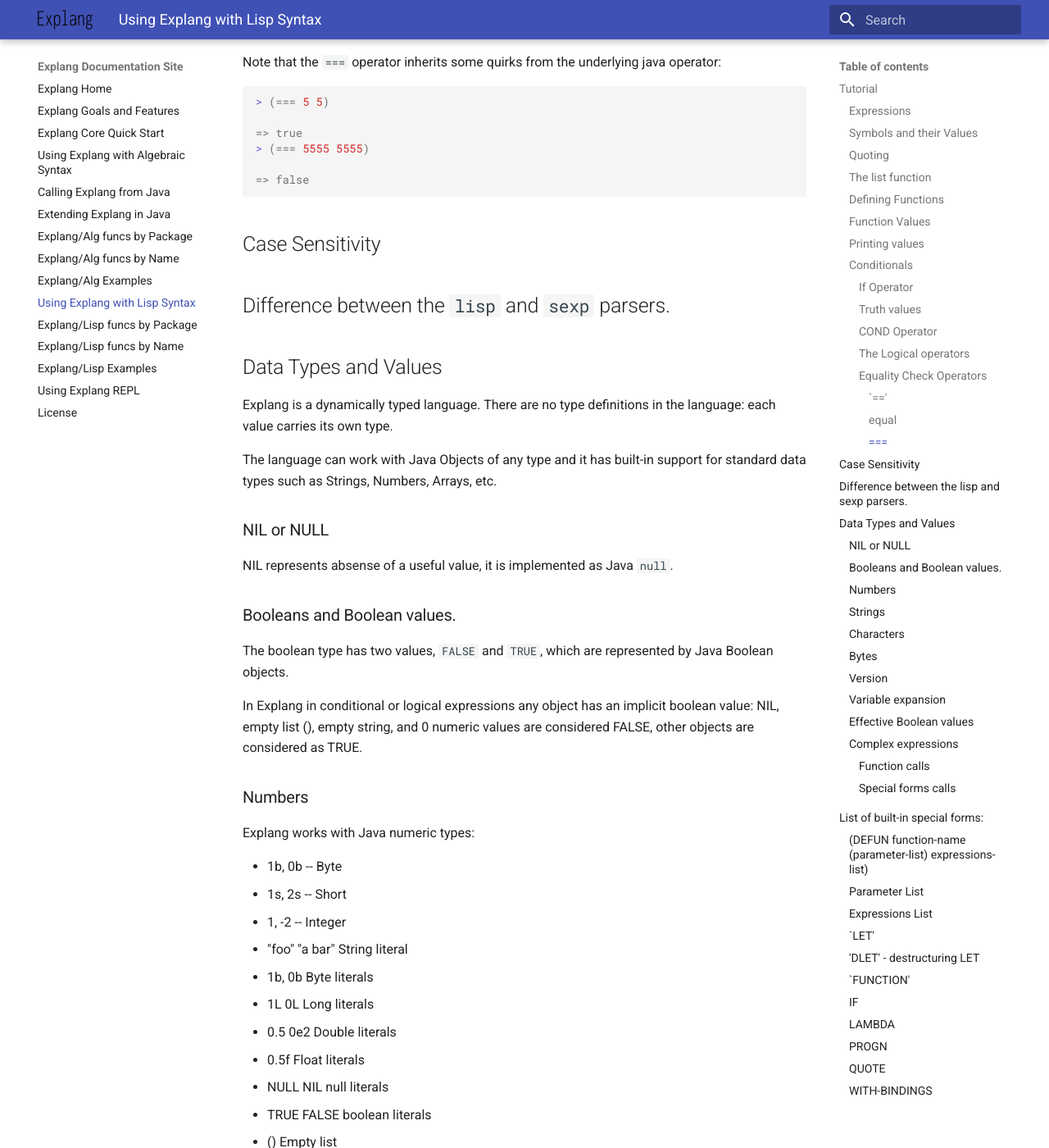
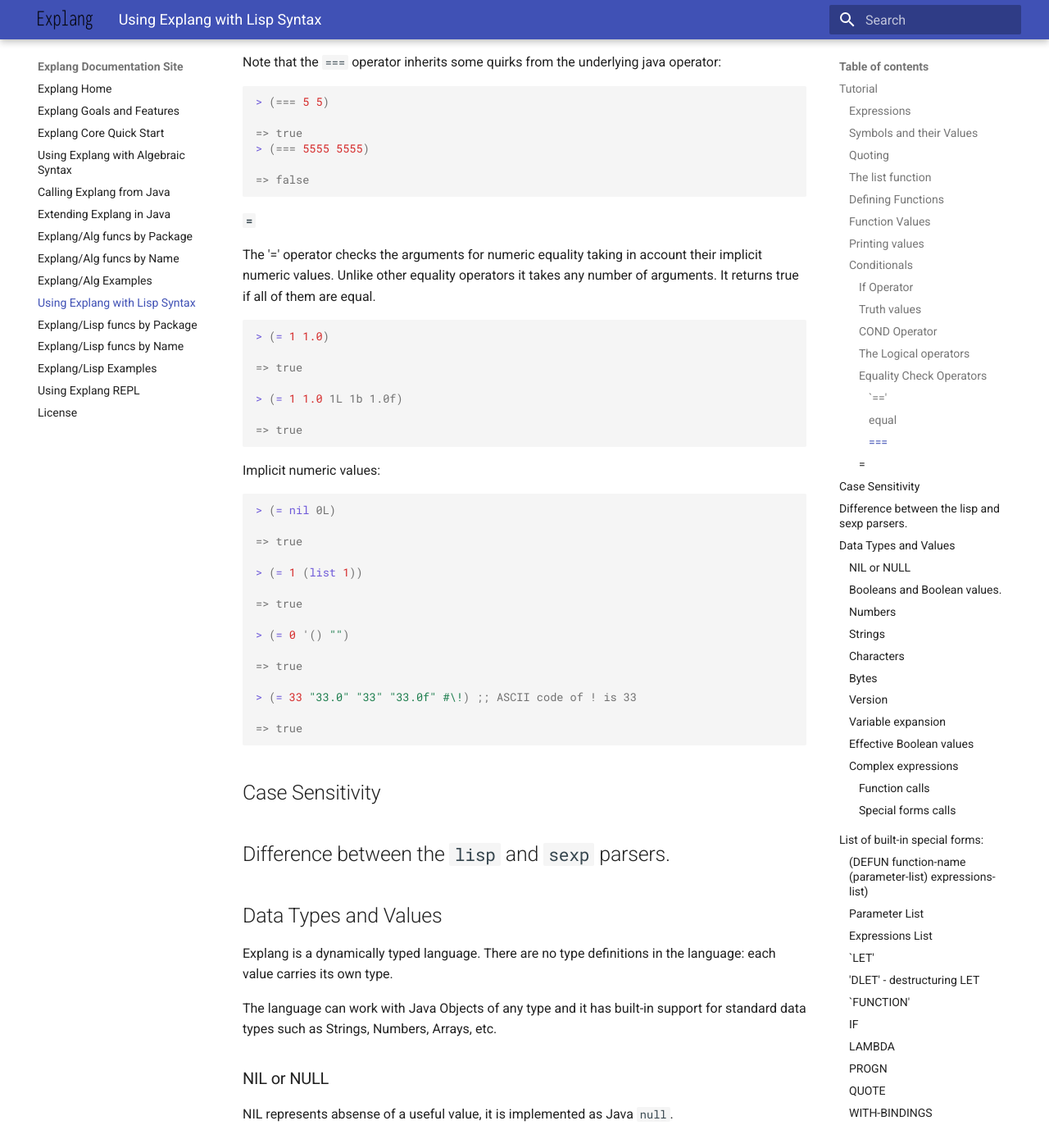
Before and after one commit to opsit-io/opsit-explang-docs, an MkDocs documentation site: the page built from docs/explang-lisp.md, in a window 1280 px wide and 1400 px high, scrolled down 9171 px. Shown: the whole window at 82% size. Built offline with MkDocs 1.6.1 and Material for MkDocs 9.7.7, drawn with Linux system fonts in a browser that asks for light colours; some of the changed text lies outside the part shown.

Commit message:
feat: add chapteron equality operators

````diff
--- a/docs/explang-lisp.md
+++ b/docs/explang-lisp.md
@@ -411,6 +411,7 @@
 
 #### Equality Check Operators
 
+
 ##### `=='
 
 The `==` operator compares two objects in sort of
@@ -517,16 +518,40 @@
 ```
 
 
+#### `=`
 
+The '=' operator checks the arguments for numeric equality taking in account their implicit numeric values.
+Unlike other equality operators it takes any number of arguments. It returns true if all of them are equal.
 
+```lisp
+> (= 1 1.0)
 
+=> true
 
+> (= 1 1.0 1L 1b 1.0f)
 
+=> true
+```
 
+Implicit numeric values:
 
+```lisp
+> (= nil 0L)
 
+=> true
 
+> (= 1 (list 1))
 
+=> true
+
+> (= 0 '() "")
+
+=> true
+
+> (= 33 "33.0" "33" "33.0f" #\!) ;; ASCII code of ! is 33
+
+=> true
+```
 
 
 
````
Also changed, not shown: other parts of docs/explang-lisp.md (+1 -1 lines).
